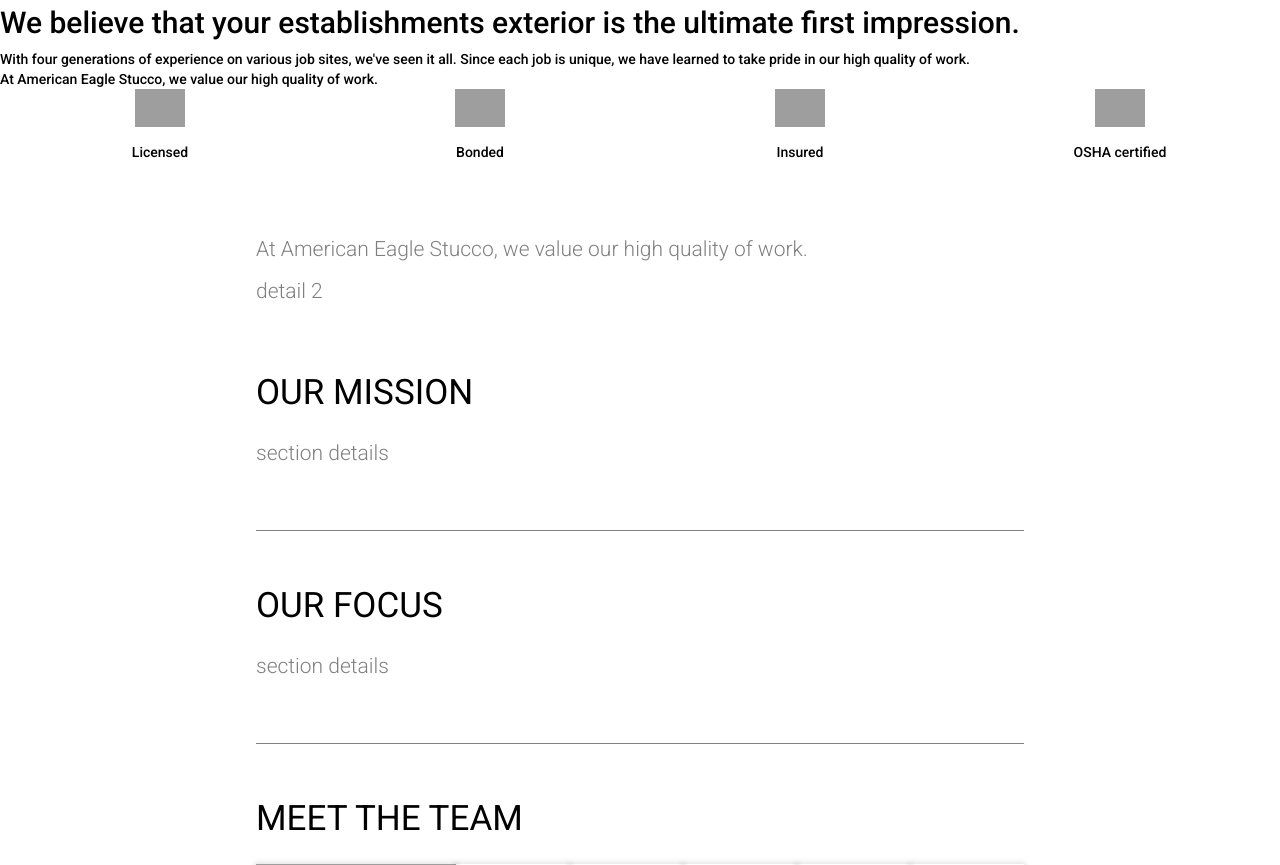
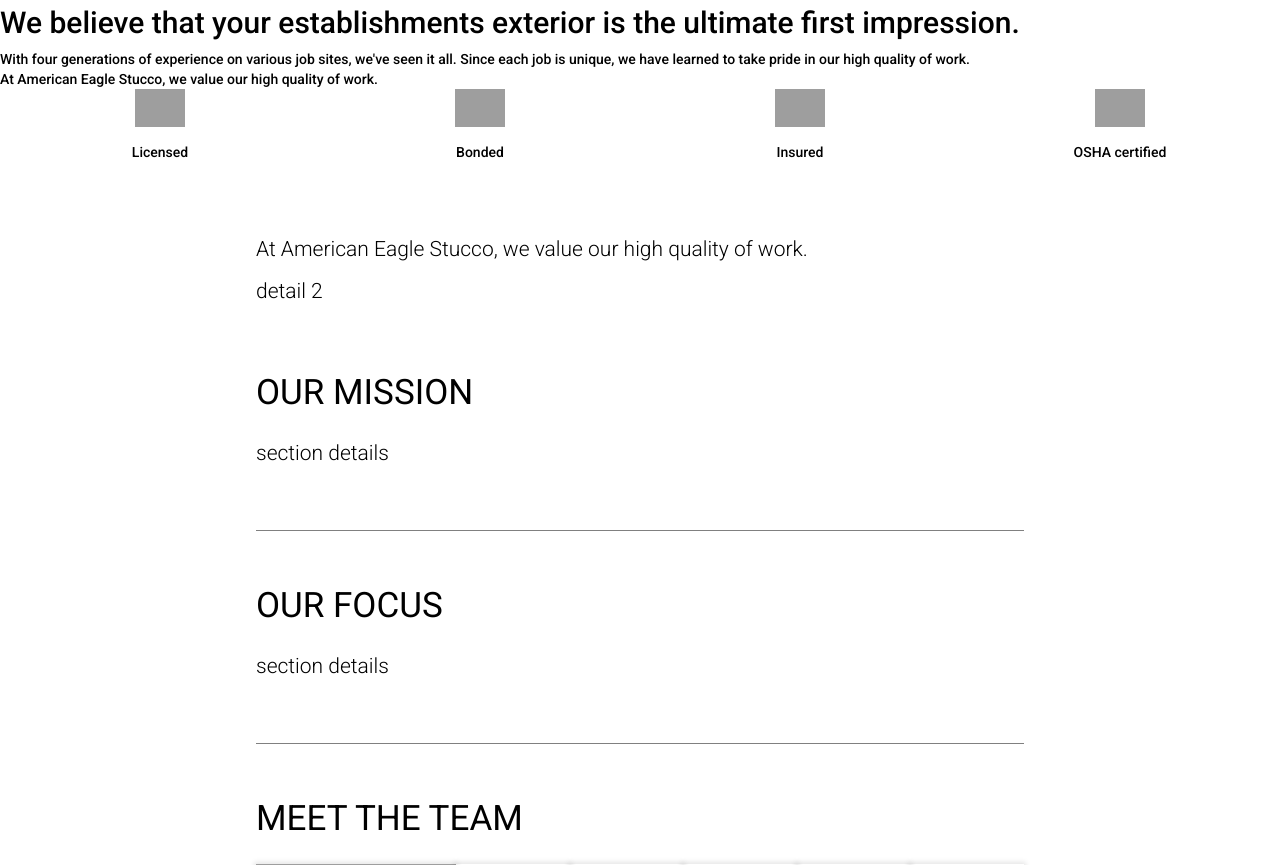
Before and after one commit to cnimcheski/American-Eagle-Stucco, a Flask app: page /about in a window 1280 px wide. Shown: the part 564-1429 px from the top of the page. Run offline with Flask 3, Linux system fonts and the light colour scheme; some libraries are stand-ins or nearby versions; grey boxes are pictures that could not be loaded.

Commit message:
Got rid of gray text color in about and projects pages

```diff
--- a/static/css/about.css
+++ b/static/css/about.css
@@ -39,7 +39,7 @@
 
 .summary-details,
 .section-details {
-  color: gray;
+  color: black;
   font-weight: 300;
   font-size: 21px;
   margin: 12px 0;
--- a/static/css/projects.css
+++ b/static/css/projects.css
@@ -20,7 +20,7 @@
 
 .projects-summary,
 .project-details {
-  color: gray;
+  color: black;
   font-weight: 300;
   font-size: 21px;
   margin: 12px 0;
```
